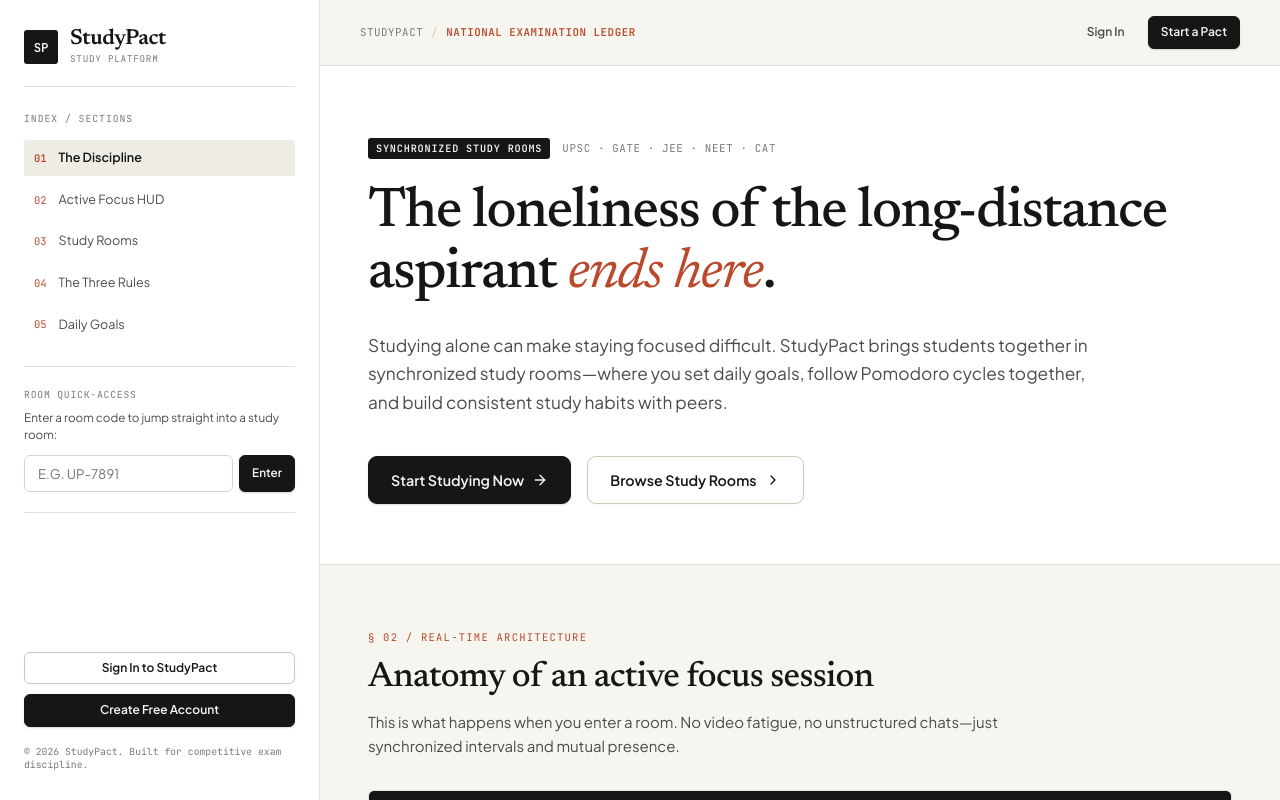
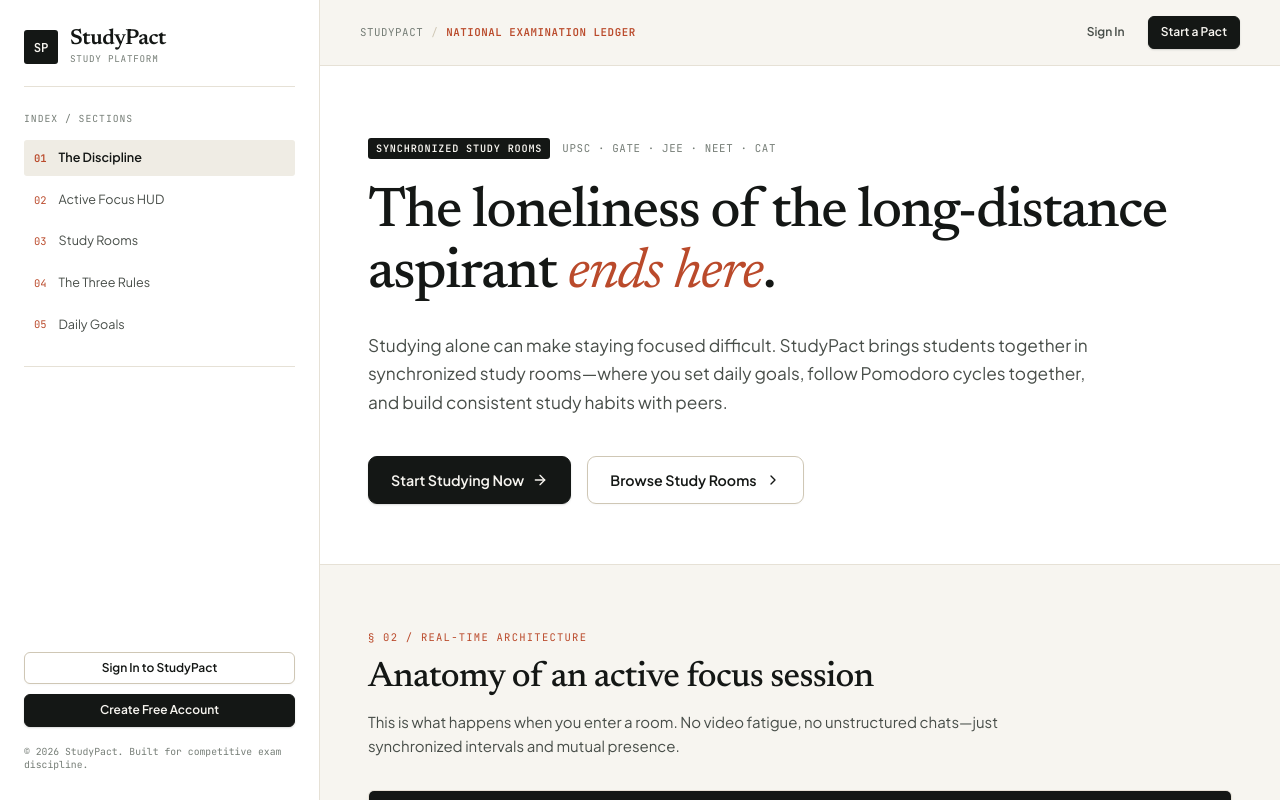
Before and after one commit to byter66/StudyPact, a React (Vite) app in the folder Frontend/: page / in a window 1280 px wide. Shown: the top 800 px of the page. Built offline with nearby package versions, Linux system fonts and the light colour scheme.

Commit message:
Removed quick room access

```diff
--- a/Frontend/src/components/Landing/Landing.jsx
+++ b/Frontend/src/components/Landing/Landing.jsx
@@ -142,27 +142,6 @@ export default function Landing() {
           </a>
         </nav>
 
-        {/* Quick Room Access */}
-        <div className="sp-rail-quickbox">
-          <span className="quickbox-title">ROOM QUICK-ACCESS</span>
-          <p className="quickbox-desc">Enter a room code to jump straight into a study room:</p>
-          <div className="quickbox-input-row">
-            <input
-              type="text"
-              placeholder="e.g. UP-7891"
-              value={quickCode}
-              onChange={(e) => setQuickCode(e.target.value.toUpperCase())}
-              maxLength={7}
-              className="quickbox-input"
-            />
-            <Link
-              to={quickCode ? `/study-room/${quickCode}` : '/signin'}
-              className="btn btn-primary btn-sm quickbox-btn"
-            >
-              Enter
-            </Link>
-          </div>
-        </div>
 
         {/* Auth CTAs in Rail */}
         <div className="sp-rail-footer">
```
